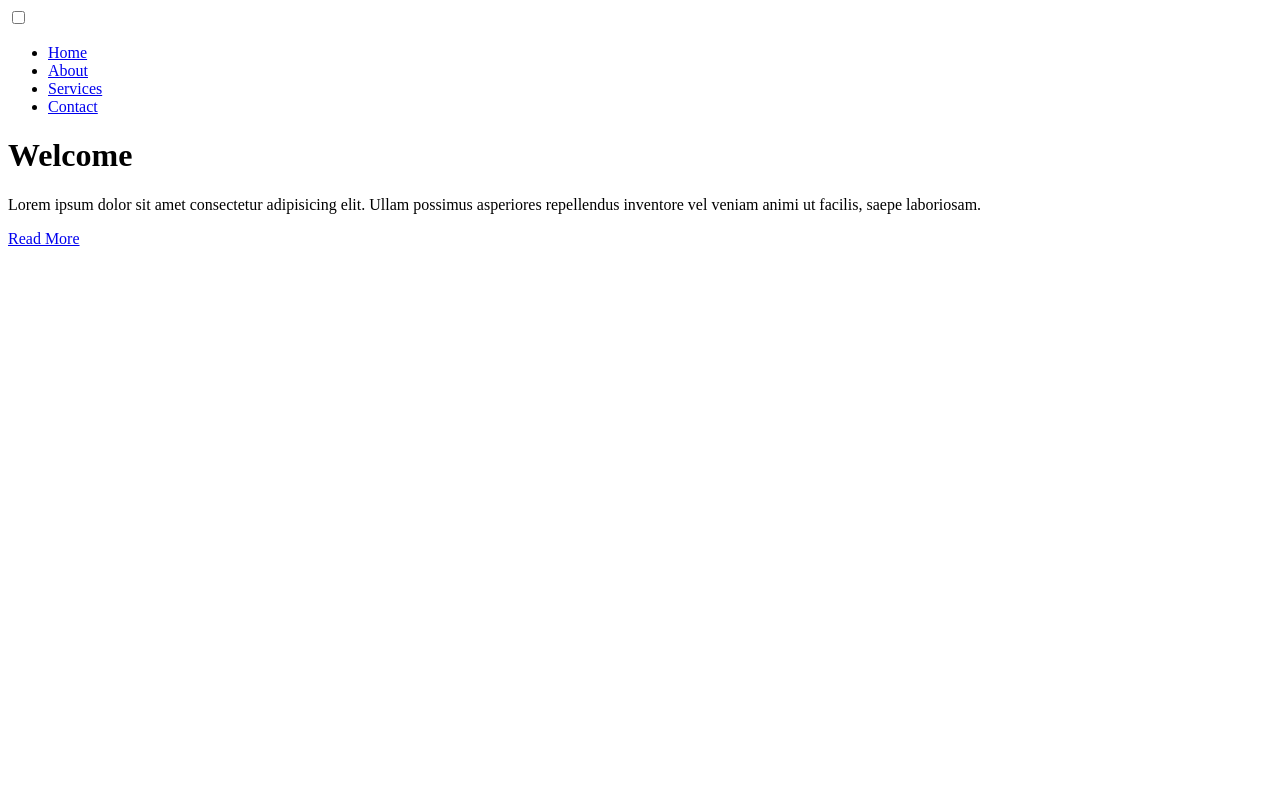
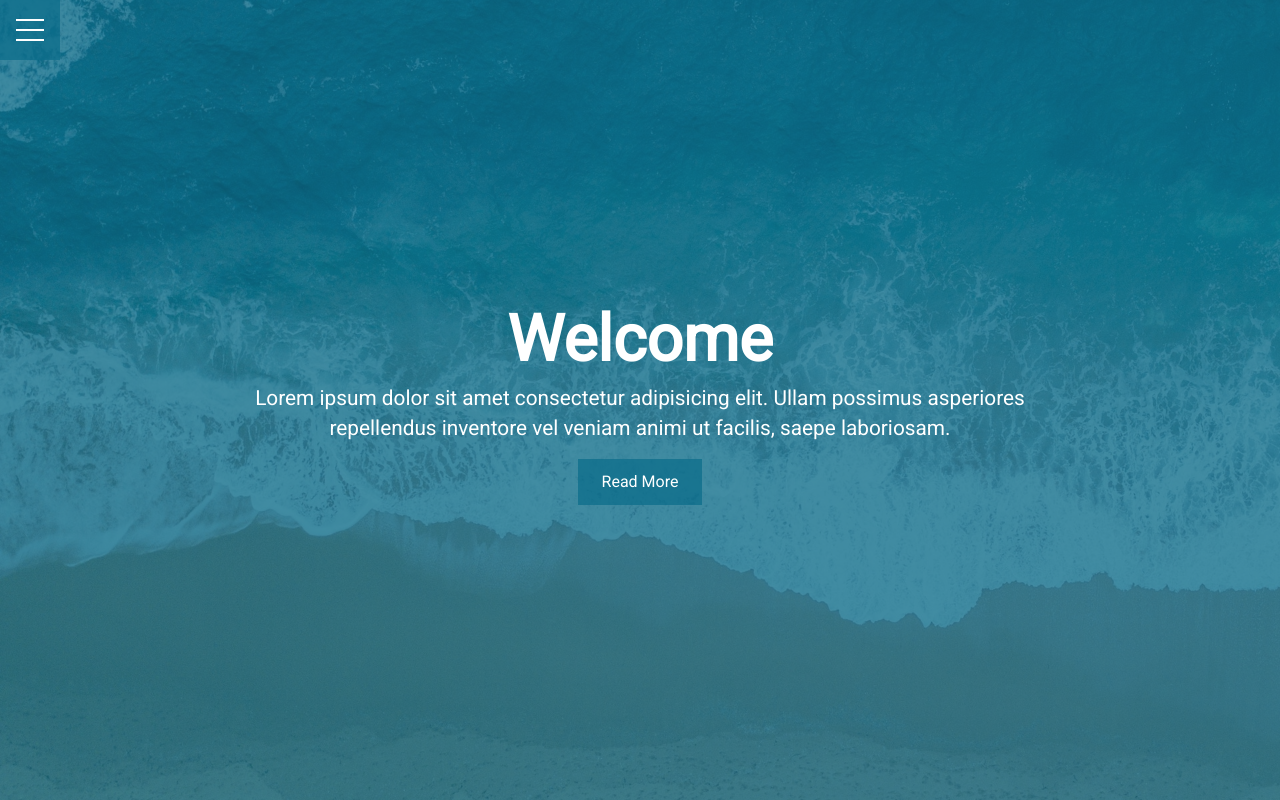
Before and after one commit to bcaruthers/hamburger_overlay_menu, a plain HTML site: page index.html in a window 1280 px wide. Drawn offline with Linux system fonts and the light colour scheme; the site is published under a folder, as on GitHub Pages, so addresses that start at the root find nothing.

Commit message:
Changes to css style sheet links

```diff
--- a/index.html
+++ b/index.html
@@ -5,8 +5,8 @@
   <meta name="viewport" content="width=device-width, initial-scale=1.0">
   <meta http-equiv="X-UA-Compatible" content="ie=edge">
   <link href="https://fonts.googleapis.com/css?family=Roboto" rel="stylesheet">
-  <link rel="stylesheet" href="/css/style.css">
-  <link rel="stylesheet" href="/css/menu.css">
+  <link rel="stylesheet" href="css/style.css">
+  <link rel="stylesheet" href="css/menu.css">
   <title>Hamburger Menu Overlay</title>
 </head>
 <body>
```
